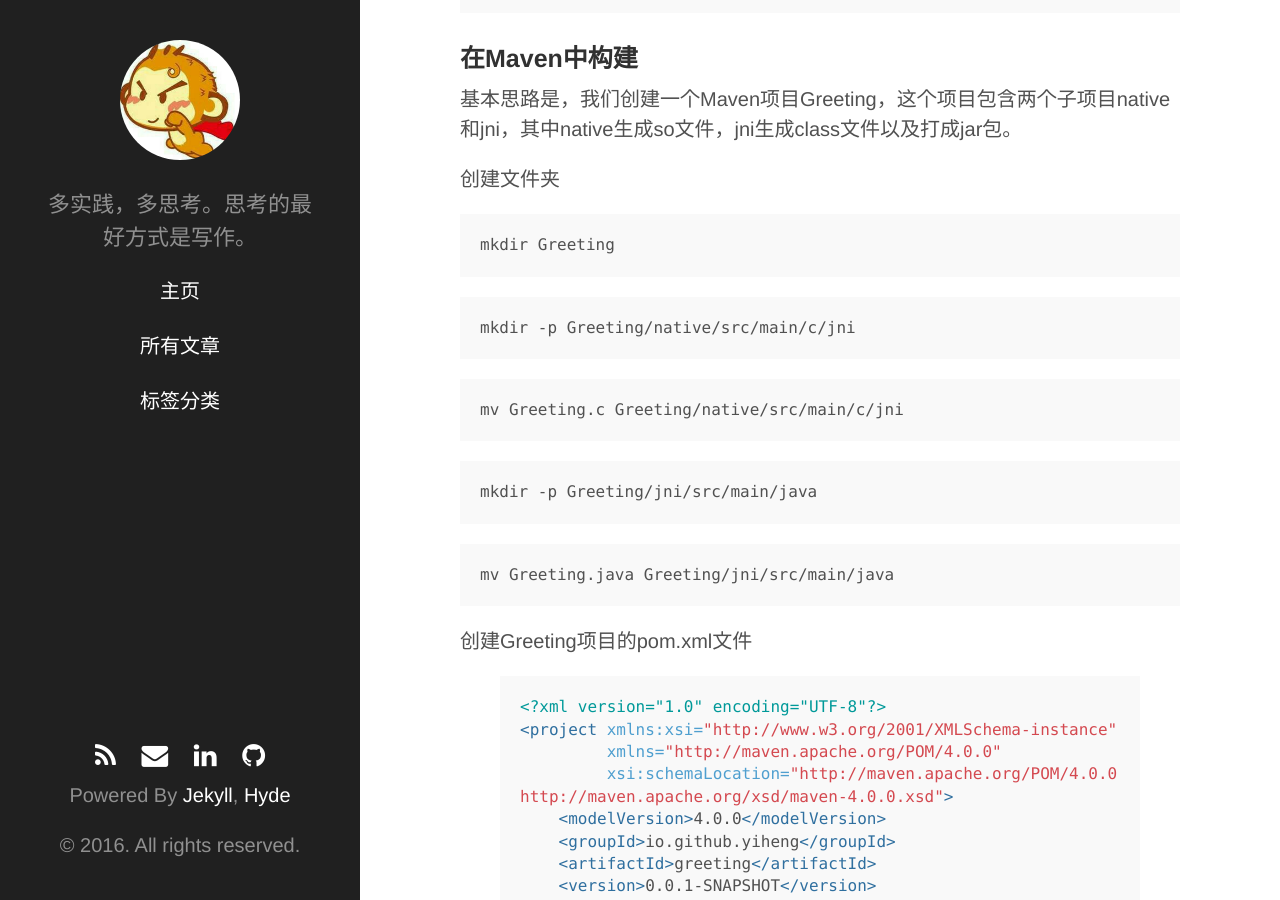
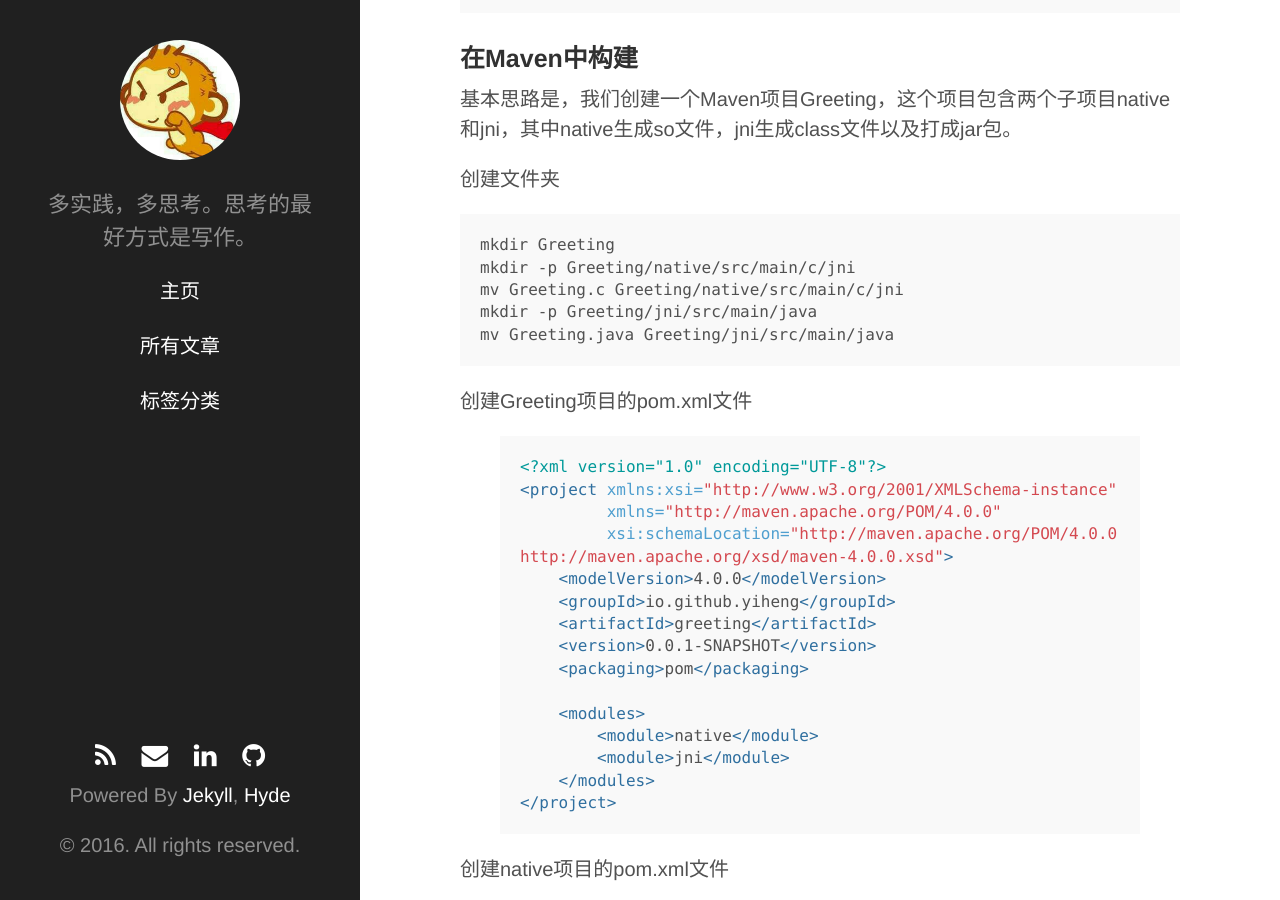
Before and after one commit to yiheng/yiheng.github.io, a Jekyll site: the page built from _posts/2016-06-01-build-jni-project-with-maven.md, in a window 1280 px wide and 900 px high, scrolled down 2238 px. Built offline with Jekyll 4.4.1, drawn with Linux system fonts in a browser that asks for light colours; some web fonts are replaced; Markdown is read by kramdown in place of the engine named in the settings; comment, search, counter and statistics services are not loaded.

Commit message:
update post

```diff
--- a/_posts/2016-06-01-build-jni-project-with-maven.md
+++ b/_posts/2016-06-01-build-jni-project-with-maven.md
@@ -84,17 +84,9 @@ JNIEXPORT void JNICALL Java_Greeting_greeting(JNIEnv * jenv, jclass jcls) {
 创建文件夹
 <pre style="overflow:auto;word-wrap:inherit;white-space:pre;">
 <code>mkdir Greeting</code>
-</pre>
-<pre style="overflow:auto;word-wrap:inherit;white-space:pre;">
 <code>mkdir -p Greeting/native/src/main/c/jni</code>
-</pre>
-<pre style="overflow:auto;word-wrap:inherit;white-space:pre;">
 <code>mv Greeting.c Greeting/native/src/main/c/jni</code>
-</pre>
-<pre style="overflow:auto;word-wrap:inherit;white-space:pre;">
 <code>mkdir -p Greeting/jni/src/main/java</code>
-</pre>
-<pre style="overflow:auto;word-wrap:inherit;white-space:pre;">
 <code>mv Greeting.java Greeting/jni/src/main/java</code>
 </pre>
 
@@ -218,11 +210,7 @@ JNIEXPORT void JNICALL Java_Greeting_greeting(JNIEnv * jenv, jclass jcls) {
 把它们拷到一起
 <pre style="overflow:auto;word-wrap:inherit;white-space:pre;">
 <code>cp jni/target/classes/Greeting.class ./</code>
-</pre>
-<pre style="overflow:auto;word-wrap:inherit;white-space:pre;">
 <code>cp native/target/libgreeting.so ./</code>
-</pre>
-<pre style="overflow:auto;word-wrap:inherit;white-space:pre;">
 <code>java Greeting</code>
 </pre>
 
```
